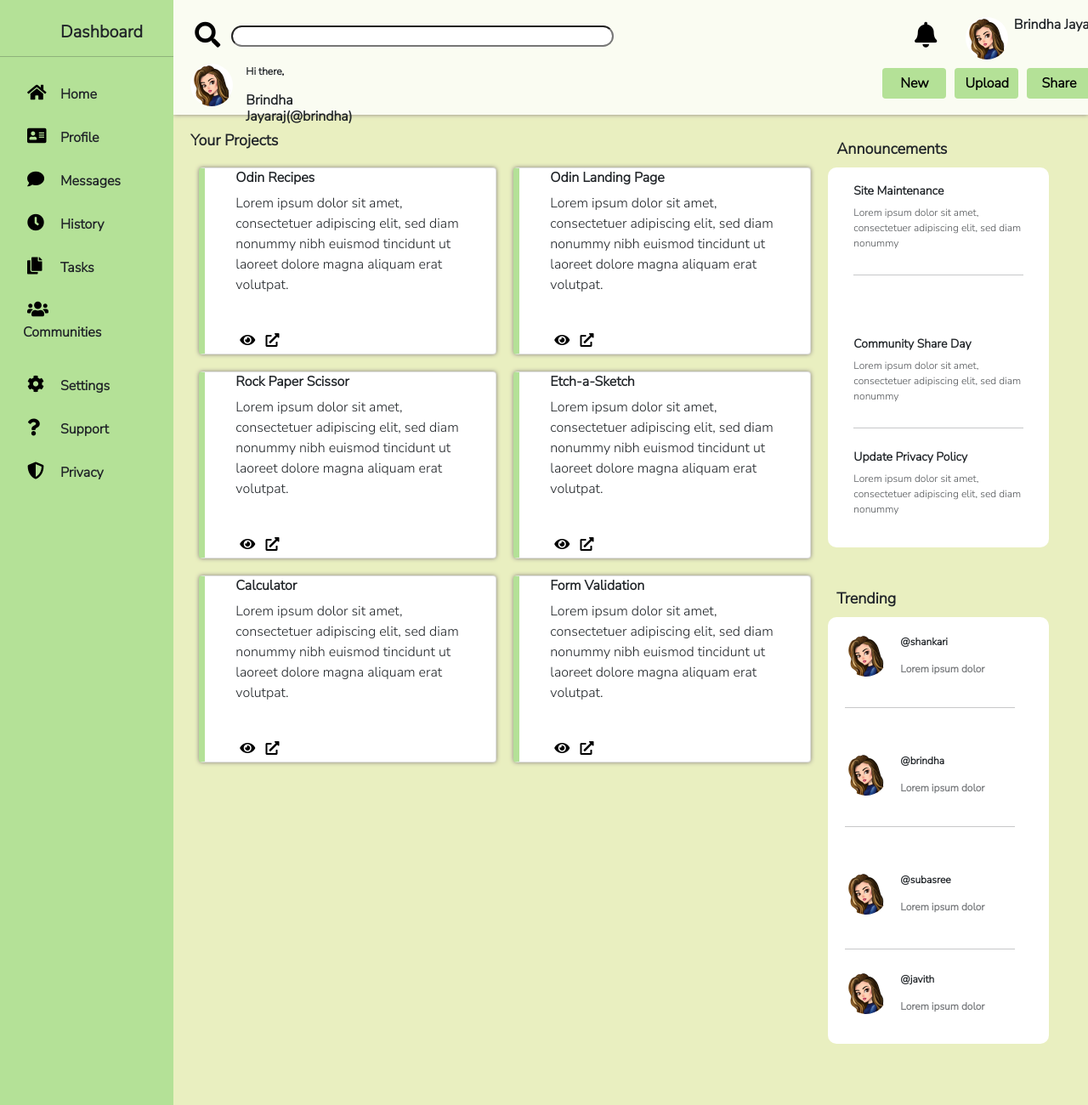
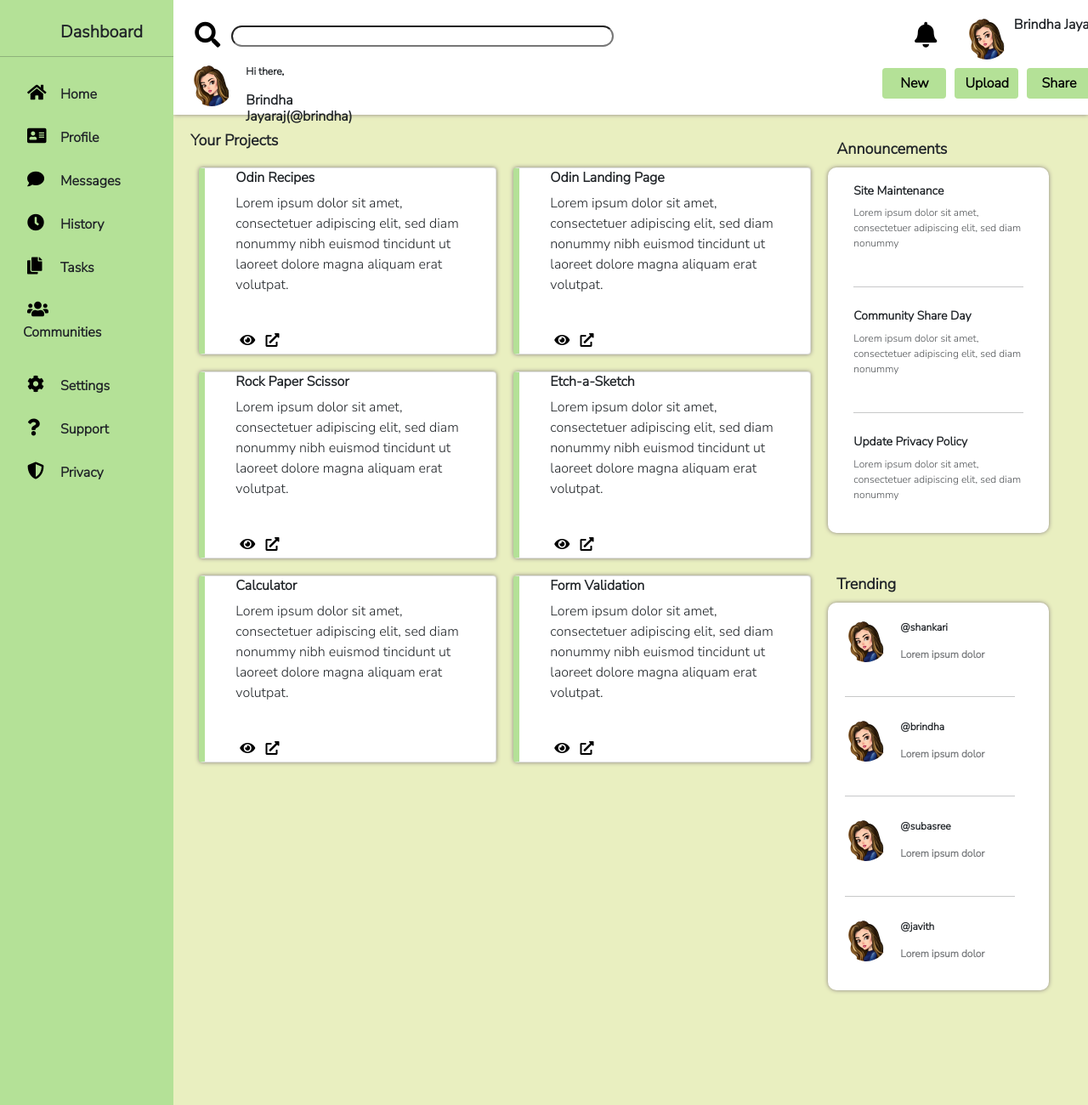
Before and after one commit to Brindha-hilife/odin_admin_dashboard, a plain HTML site: page index.html in a window 1280 px wide. Shown: the top 1300 px of the page at 85% size. Drawn offline with nearby package versions, Linux system fonts and the light colour scheme; some icons are missing.

Commit message:
Update style.css

```diff
--- a/assets/css/style.css
+++ b/assets/css/style.css
@@ -85,7 +85,8 @@ li{
     margin: 0px;
 }
 .grid-container > div {
-    background-color: rgba(255, 255, 255, 0.8);
+    /* background-color: rgba(255, 255, 255, 0.8); */
+    background-color: #fff;
     padding: 20px;
     font-size: 30px;
     height: 135px;
@@ -207,18 +208,21 @@ input{
     background-color: #fff !important;
     display: grid;
     grid-template-columns: 200px;
-    grid-template-rows: 80px 80px 80px;
+    grid-template-rows: -60px 60px 60px;
+    box-shadow: 0px 0px 5px #887f7f;
     padding: 20px;
     border-radius: 10px;
     gap: 10px;
     justify-content: center;
+    align-items: center;
     margin-bottom: 50px;
 }
 .secondcard{
     background-color: #fff !important;
     display: grid;
     grid-template-columns: 200px;
-    grid-template-rows: 60px 60px 60px 60px;
+    grid-template-rows: -60px 60px 60px 60px;
+    box-shadow: 0px 0px 5px #887f7f;
     padding: 20px;
     border-radius: 10px;
     gap: 10px;
@@ -236,3 +240,8 @@ input{
     opacity: 0.6;
     font-size: 12px;
 }
+hr{
+    opacity: 0.7;
+    /* width: 200px !important; */
+    height: 0px ;
+}
```
